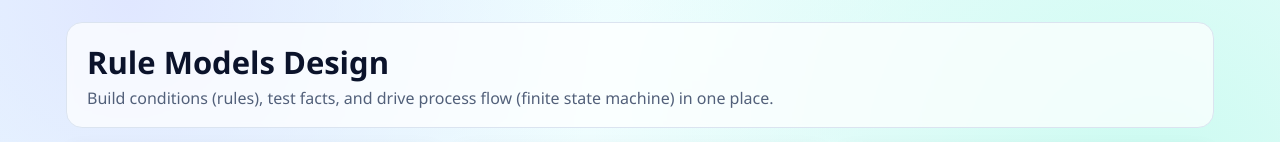
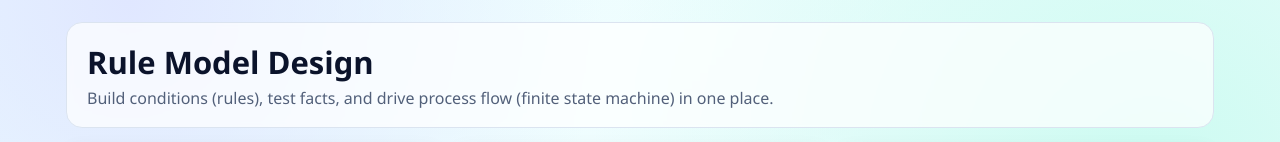
Before and after one commit to Jxrryyyy/RMD, a plain HTML site: page index.html in a window 1280 px wide. Shown: the top 142 px of the page. Drawn offline with Linux system fonts and the light colour scheme; no server answers.

Commit message:
Redo The text

```diff
--- a/index.html
+++ b/index.html
@@ -10,7 +10,7 @@
 <body>
     <div class="container">
         <header class="hero">
-             <h1>Rule Models Design</h1>
+             <h1>Rule Model Design</h1>
             <p class="subtitle">Build conditions (rules), test facts, and drive process flow (finite state machine) in one place.</p>
         </header>
 
```
